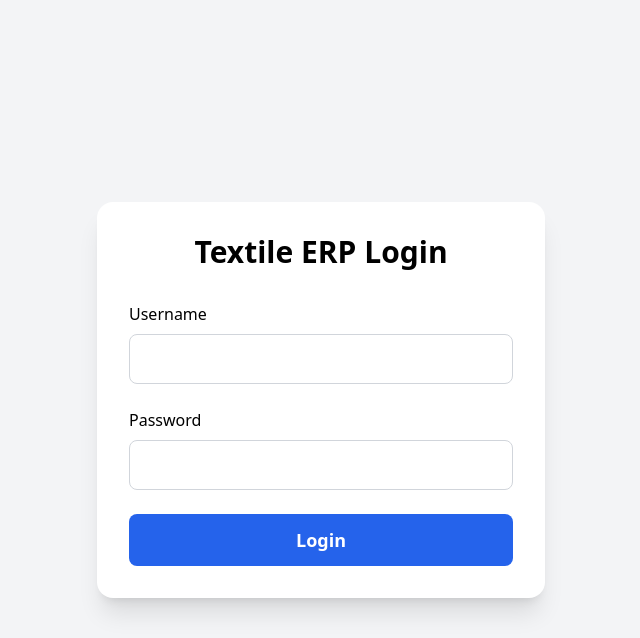
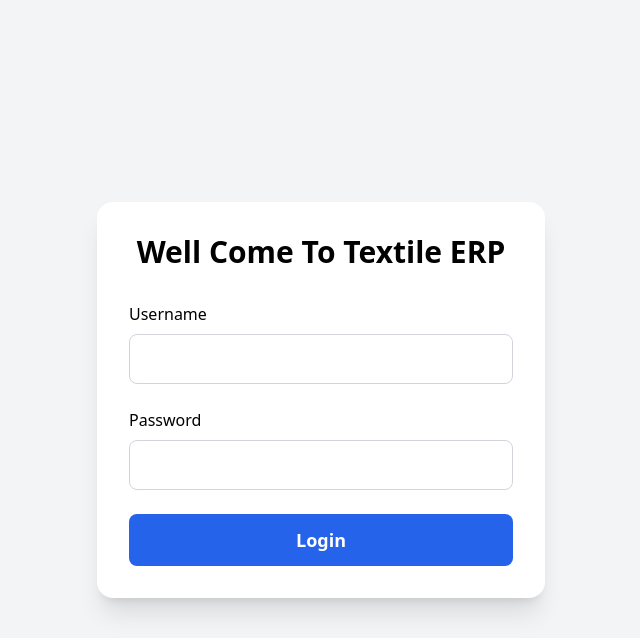
Before and after one commit to callmeyaseen/SAAS, a Django app: page / in a window 1280 px wide. Shown: the top 638 px of the page, without its empty margins (319-959 px from the left). Run offline with Django 5.2, Linux system fonts and the light colour scheme; some libraries are stand-ins or nearby versions.

Commit message:
Changed login page words

```diff
--- a/accounts/templates/accounts/login.html
+++ b/accounts/templates/accounts/login.html
@@ -13,7 +13,7 @@
     <div class="bg-white w-full max-w-md p-8 rounded-2xl shadow-xl">
 
         <h2 class="text-3xl font-bold text-center mb-8">
-            Textile ERP Login
+            Well Come To Textile ERP
         </h2>
 
         {% if messages %}
```
